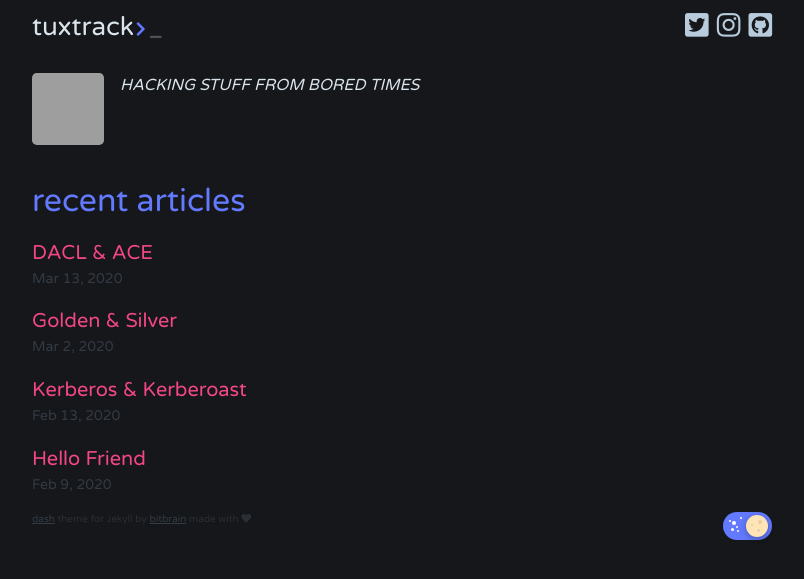
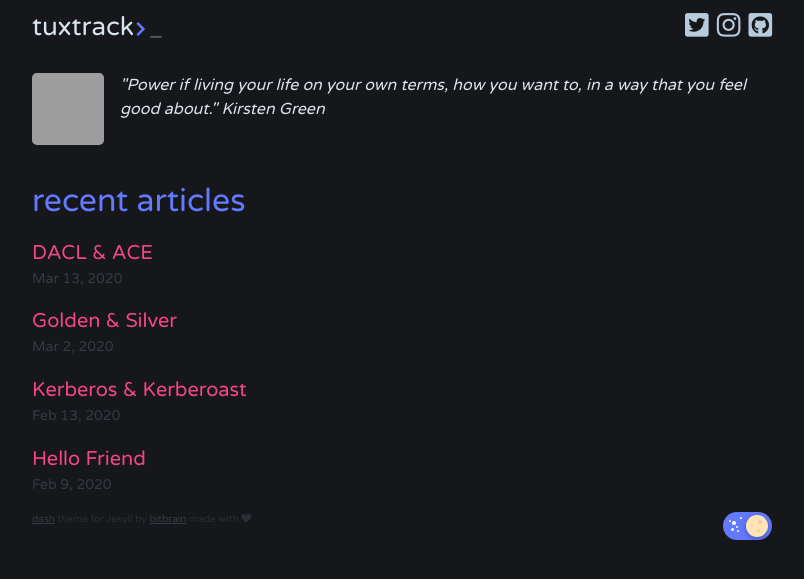
Before and after one commit to tuxtrack/tuxtrack.github.io, a Jekyll site: the page built from index.html, in a window 1280 px wide. Shown: the top 579 px of the page, without its empty margins (238-1042 px from the left). Built offline with Jekyll 4.4.1, drawn with Linux system fonts in a browser that asks for light colours; the list of posts is cut into pages by our own code; grey boxes are pictures that could not be loaded.

Commit message:
Update _config.yml

```diff
--- a/_config.yml
+++ b/_config.yml
@@ -2,7 +2,7 @@ title: tuxtrack
 author: tuxtrack
 email: tuxtrack@hacknroll.com
 description: > # this means to ignore newlines until "show_exerpts:"
- HACKING STUFF FROM BORED TIMES
+ "Power if living your life on your own terms, how you want to, in a way that you feel good about." Kirsten Green
 show_excerpts: false # set to true to show excerpts on the homepage
 
 paginate: 5
```
